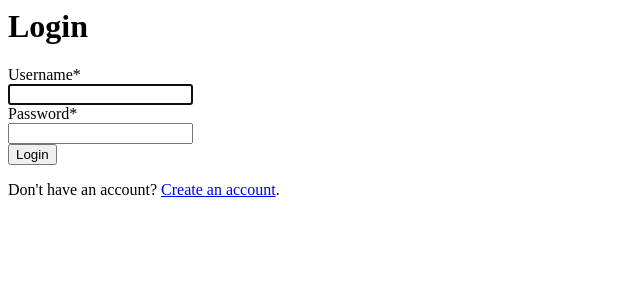
After one commit to erosed/kalender, a Django app: page /login/ in a window 1280 px wide. The commit adds this page. Shown: the top 300 px of the page, without its empty margins (0-640 px from the left). Run offline with Django 4.2, Linux system fonts and the light colour scheme; some libraries are stand-ins or nearby versions.

Commit message:
completo

```diff
--- /dev/null
+++ b/register/templates/login.html
@@ -0,0 +1,16 @@
+
+{% block content %}
+
+{% load crispy_forms_tags %}
+
+<div class="container py-5">
+  <h1>Login</h1>
+  <form method="POST">
+    {% csrf_token %}
+    {{ login_form|crispy }}
+    <button class="btn btn-primary" type="submit">Login</button>
+  </form>
+  <p class="text-center">Don't have an account? <a href="/register">Create an account</a>.</p>
+</div>
+
+{% endblock %}
--- a/register/templates/mainpage.html
+++ b/register/templates/mainpage.html
@@ -6,4 +6,4 @@
 
 <p>Hola</p>
 
-<a href="/register"> register</a>
+<a href="/register"> register</a><p>/ / / /</p><a href="/login"> login</a>
--- a/register/urls.py
+++ b/register/urls.py
@@ -3,8 +3,10 @@ from . import views
 
 
 urlpatterns = [
+    path("", views.hola, name="homepage"),
     path("register/", views.register_request, name="register"),
-    path("", views.hola, name="homepage"),
+    path("login/", views.login_request, name="login"),
+    path("logout/", views.logout_request, name="logout"),
 
 
 
--- a/register/views.py
+++ b/register/views.py
@@ -1,11 +1,14 @@
 from django.shortcuts import render, redirect
 from django.http import HttpResponse
-from django.contrib.auth import login
+from django.contrib.auth import login, authenticate, logout
 from django.contrib import messages
 from .forms import NewUserForm
+from django.contrib.auth.forms import AuthenticationForm
 
 
 # Create your views here.
+
+# Register
 
 def register_request(request):
 	if request.method == "POST":
@@ -19,6 +22,30 @@ def register_request(request):
 	form = NewUserForm()
 	return render (request=request, template_name="register.html", context={"register_form":form})
 
+# Login
+
+def login_request(request):
+	if request.method == "POST":
+		form = AuthenticationForm(request, data=request.POST)
+		if form.is_valid():
+			username = form.cleaned_data.get('username')
+			password = form.cleaned_data.get('password')
+			user = authenticate(username=username, password=password)
+			if user is not None:
+				login(request, user)
+				messages.info(request, f"Bienvenido, {username}.")
+				return redirect("homepage")
+			else:
+				messages.error(request,"Usuario o contraseña inválidos.")
+		else:
+			messages.error(request,"Usuario o contraseña inválidos.")
+	form = AuthenticationForm()
+	return render(request=request, template_name="login.html", context={"login_form":form})
+
+def logout_request(request):
+	logout(request)
+	messages.info(request, "You have successfully logged out.")
+	return redirect("homepage")
 
 def hola(request):
     return render(request, "mainpage.html")
```
Also changed, not shown: db.sqlite3.
